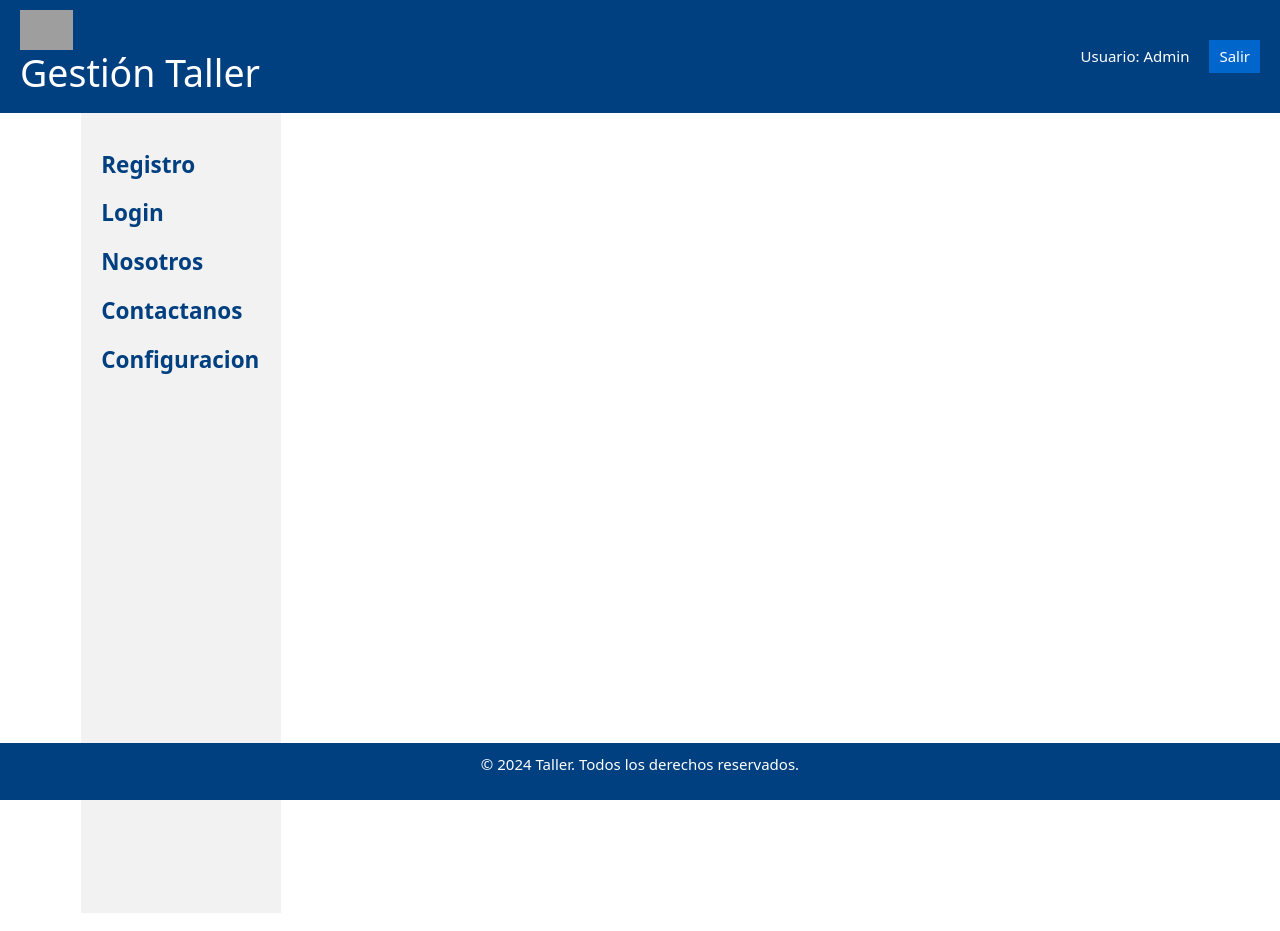
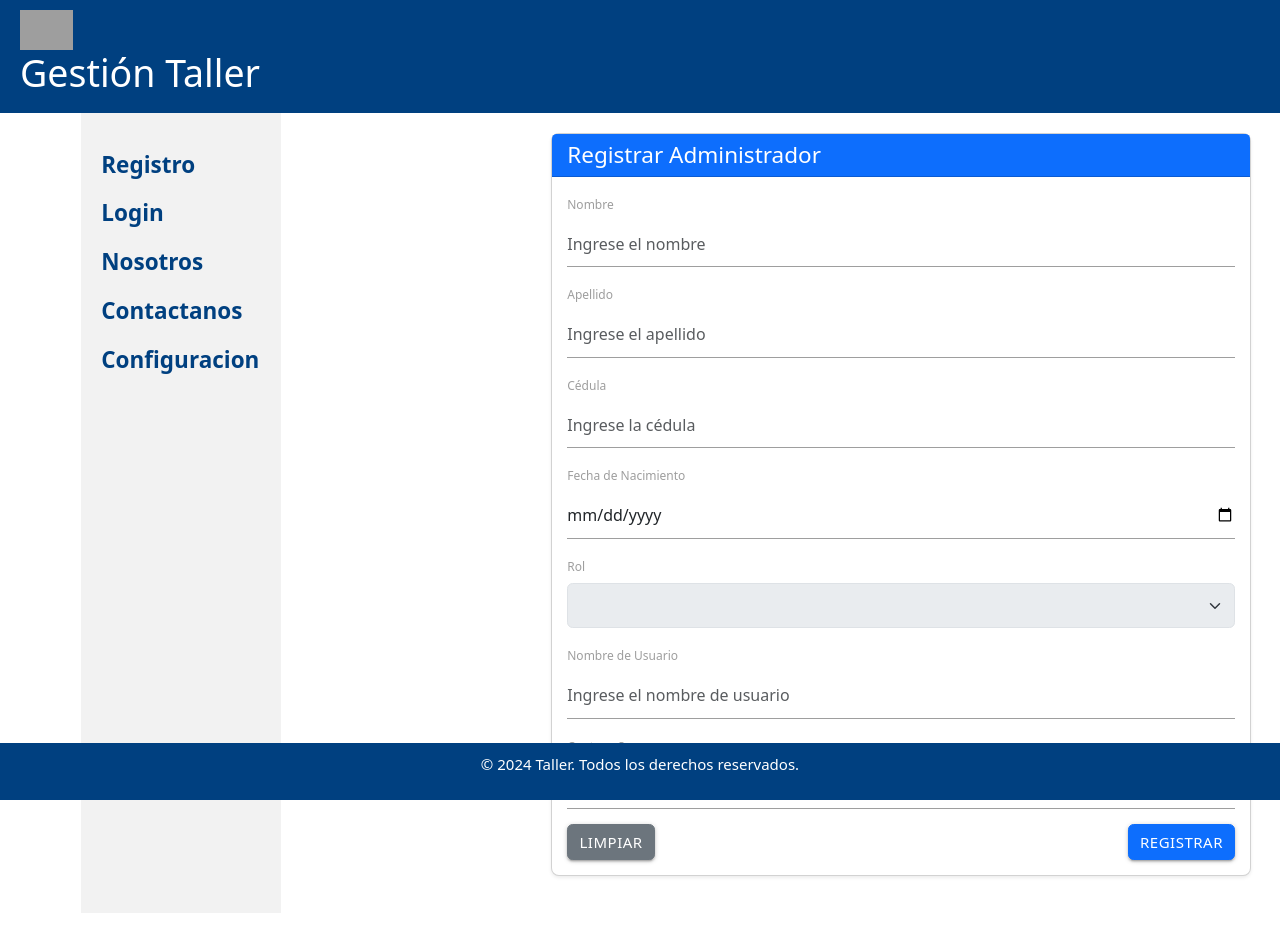
Before and after one commit to Krlos1223/GESTION_EMPLEADOS, an Angular app in the folder frontend/: page /registro in a window 1280 px wide. Before the commit this address led to /. Built offline with nearby package versions, Linux system fonts and the light colour scheme; no server answers; grey boxes are pictures that could not be loaded.

Commit message:
Creacion back y front modulo de registro

```diff
--- a/frontend/src/app/app-routing.module.ts
+++ b/frontend/src/app/app-routing.module.ts
@@ -3,12 +3,15 @@ import { RouterModule, Routes } from '@angular/router';
 import { EmpleadosComponent } from './components/empleados/empleados.component';
 import { LoginComponent } from './components/login/login.component';
 import { HomeComponent } from './components/home/home.component';
+import { RegistroComponent } from './components/registro/registro.component';
+
 
 export const routes: Routes = [
-  { path: '', redirectTo: '/', pathMatch: 'full' },
+  { path: '', redirectTo: 'index', pathMatch: 'full' },
   { path: 'login', component: LoginComponent },
   { path: 'home', component: HomeComponent },
   { path: 'empleados', component: EmpleadosComponent },
+  { path: 'registro', component: RegistroComponent },
   // Añade más rutas aquí según sea necesario.
 ];
 
--- a/frontend/src/app/app.module.ts
+++ b/frontend/src/app/app.module.ts
@@ -10,6 +10,7 @@ import { SidebarComponent } from './components/sidebar/sidebar.component';
 import { HomeComponent } from './components/home/home.component';
 import { FooterComponent } from './components/footer/footer.component';
 import { LoginComponent } from './components/login/login.component';
+import { RegistroComponent } from './components/registro/registro.component';
 
 
 @NgModule({
@@ -21,6 +22,7 @@ import { LoginComponent } from './components/login/login.component';
     SidebarComponent,
     HomeComponent,
     FooterComponent,
+    RegistroComponent
   ],
   imports: [
     BrowserModule,
--- a/frontend/src/app/components/header/header.component.html
+++ b/frontend/src/app/components/header/header.component.html
@@ -3,8 +3,8 @@
     <img src="assets/logo.png" alt="Logo del Taller">
     <h1>Gestión Taller</h1>
   </div>
-    <div class="user-info">
-      <span>Usuario: Admin</span>
-      <button>Salir</button>
+  <div *ngIf="isLoggedIn" class="user-info">
+    <span>Usuario: {{ username }}</span>
+    <button (click)="logout()">Salir</button>
   </div>
 </header>
--- a/frontend/src/app/components/header/header.component.ts
+++ b/frontend/src/app/components/header/header.component.ts
@@ -1,8 +1,28 @@
-import { Component } from '@angular/core';
+import { Component, OnInit } from '@angular/core';
 
 @Component({
   selector: 'app-header',
   templateUrl: './header.component.html',
   styleUrls: ['./header.component.css']
 })
-export class HeaderComponent {}
+export class HeaderComponent implements OnInit {
+  isLoggedIn: boolean = false;
+  username: string = '';
+
+  ngOnInit(): void {
+    // Aquí podrías comprobar si el usuario está logueado
+    // Esto es solo un ejemplo; podrías obtener el estado de autenticación desde un servicio
+    const user = localStorage.getItem('user'); // Supongamos que guardas el nombre de usuario en localStorage
+    if (user) {
+      this.isLoggedIn = true;
+      this.username = user;
+    }
+  }
+
+  logout(): void {
+    // Lógica para cerrar sesión
+    this.isLoggedIn = false;
+    localStorage.removeItem('user'); // Por ejemplo, removiendo el usuario de localStorage
+    // Redirigir a la página de inicio de sesión o index
+  }
+}
--- /dev/null
+++ b/frontend/src/app/components/registro/registro.component.css
@@ -0,0 +1,6 @@
+.card {
+    border-radius: 8px;
+    margin-top: 0px;
+    margin-left: 250px;
+    width: 700px;
+}
--- /dev/null
+++ b/frontend/src/app/components/registro/registro.component.html
@@ -0,0 +1,48 @@
+<div class="row">
+  <!-- Formulario de registro de empleados -->
+  <div class="col-lg-6">
+    <div class="card shadow-sm">
+      <div class="card-header bg-primary text-white">
+        <h4 class="mb-0">Registrar Administrador</h4>
+      </div>
+      <div class="card-body">
+        <form #empleadoForm="ngForm" (ngSubmit)="registerAdmin()">
+          <div class="mb-3">
+            <label for="nombre" class="form-label">Nombre</label>
+            <input type="text" id="nombre" class="form-control" name="nombre" [(ngModel)]="selectedEmpleado.nombre" placeholder="Ingrese el nombre" required>
+          </div>
+          <div class="mb-3">
+            <label for="apellido" class="form-label">Apellido</label>
+            <input type="text" id="apellido" class="form-control" name="apellido" [(ngModel)]="selectedEmpleado.apellido" placeholder="Ingrese el apellido" required>
+          </div>
+          <div class="mb-3">
+            <label for="cedula" class="form-label">Cédula</label>
+            <input type="text" id="cedula" class="form-control" name="cedula" [(ngModel)]="selectedEmpleado.cedula" placeholder="Ingrese la cédula" required>
+          </div>
+          <div class="mb-3">
+            <label for="fecha_de_nacimiento" class="form-label">Fecha de Nacimiento</label>
+            <input type="date" id="fecha_de_nacimiento" class="form-control" name="fecha_de_nacimiento" [(ngModel)]="selectedEmpleado.fecha_de_nacimiento" required>
+          </div>
+          <div class="mb-3">
+            <label for="rol" class="form-label">Rol</label>
+            <select id="rol" class="form-select" name="rol" [(ngModel)]="selectedEmpleado.rol" required disabled>
+              <option value="Administrador" selected>Administrador</option>
+            </select>
+          </div>
+          <div class="mb-3">
+            <label for="nombre_de_usuario" class="form-label">Nombre de Usuario</label>
+            <input type="text" id="nombre_de_usuario" class="form-control" name="nombre_de_usuario" [(ngModel)]="selectedEmpleado.nombre_de_usuario" placeholder="Ingrese el nombre de usuario" required>
+          </div>
+          <div class="mb-3">
+            <label for="contraseña" class="form-label">Contraseña</label>
+            <input type="password" id="contraseña" class="form-control" name="contraseña" [(ngModel)]="selectedEmpleado.contrasena" placeholder="Ingrese la contraseña" required>
+          </div>
+          <div class="d-flex justify-content-between">
+            <button type="button" class="btn btn-secondary" (click)="resetForm(empleadoForm)">Limpiar</button>
+            <button type="submit" class="btn btn-primary">Registrar</button>
+          </div>
+        </form>
+      </div>
+    </div>
+  </div>
+</div>
--- /dev/null
+++ b/frontend/src/app/components/registro/registro.component.ts
@@ -0,0 +1,55 @@
+import { Component, OnInit } from '@angular/core';
+import { EmpleadoService } from '../../services/empleado.service';
+import { Empleado } from '../../models/empleado';
+import { Router } from '@angular/router';
+
+@Component({
+  selector: 'app-registro',
+  templateUrl: './registro.component.html',
+  styleUrls: ['./registro.component.css']
+})
+export class RegistroComponent implements OnInit {
+  selectedEmpleado: Empleado = new Empleado();
+  adminRegistered: boolean = false;
+
+  constructor(private empleadoService: EmpleadoService, private router: Router) {}
+
+  ngOnInit(): void {
+    this.checkIfAdminExists();
+  }
+
+  // Verificar si ya existe un administrador registrado
+  checkIfAdminExists(): void {
+    this.empleadoService.getEmpleados().subscribe(
+      (empleados: Empleado[]) => {
+        if (empleados.some(empleado => empleado.rol === 'Administrador')) {
+          this.adminRegistered = true;
+          this.router.navigate(['/login']); // Redirigir al login si ya existe un administrador
+        }
+      },
+      (error) => {
+        console.error('Error checking admin existence:', error);
+      }
+    );
+  }
+
+  // Registrar un administrador
+  registerAdmin(): void {
+    this.selectedEmpleado.rol = 'Administrador'; // Asegurar que el rol sea siempre 'Administrador'
+    this.empleadoService.postEmpleado(this.selectedEmpleado).subscribe(
+      (response) => {
+        console.log('Administrador registrado exitosamente');
+        this.router.navigate(['/login']); // Redirigir al login tras el registro
+      },
+      (error) => {
+        console.error('Error al registrar el administrador:', error);
+      }
+    );
+  }
+
+  // Limpiar el formulario
+  resetForm(empleadoForm: any): void {
+    empleadoForm.resetForm();
+    this.selectedEmpleado = new Empleado(); // Restablecer el modelo del empleado
+  }
+}
--- a/frontend/src/app/components/sidebar/sidebar.component.html
+++ b/frontend/src/app/components/sidebar/sidebar.component.html
@@ -17,4 +17,5 @@
       <li><a routerLink="/facturacion">Contactanos</a></li>
       <li><a routerLink="/reportes">Configuracion</a></li>
     </ul>
-  </aside> -->
+  </aside>
+   -->
```
Also changed, not shown: 1 other file (tests, documents, lock files or other folders). Lines whose indentation alone changed are shown as unchanged.
